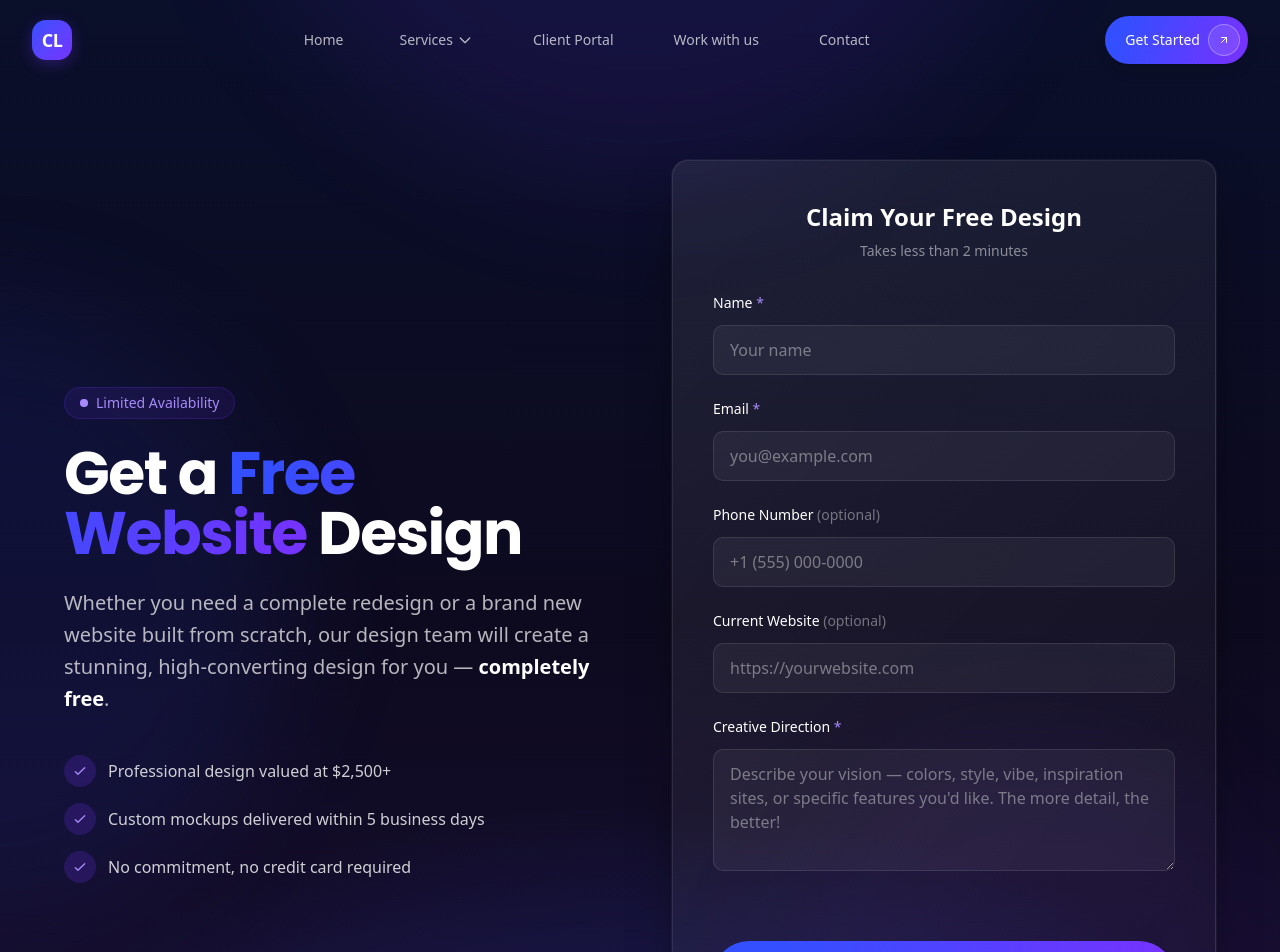
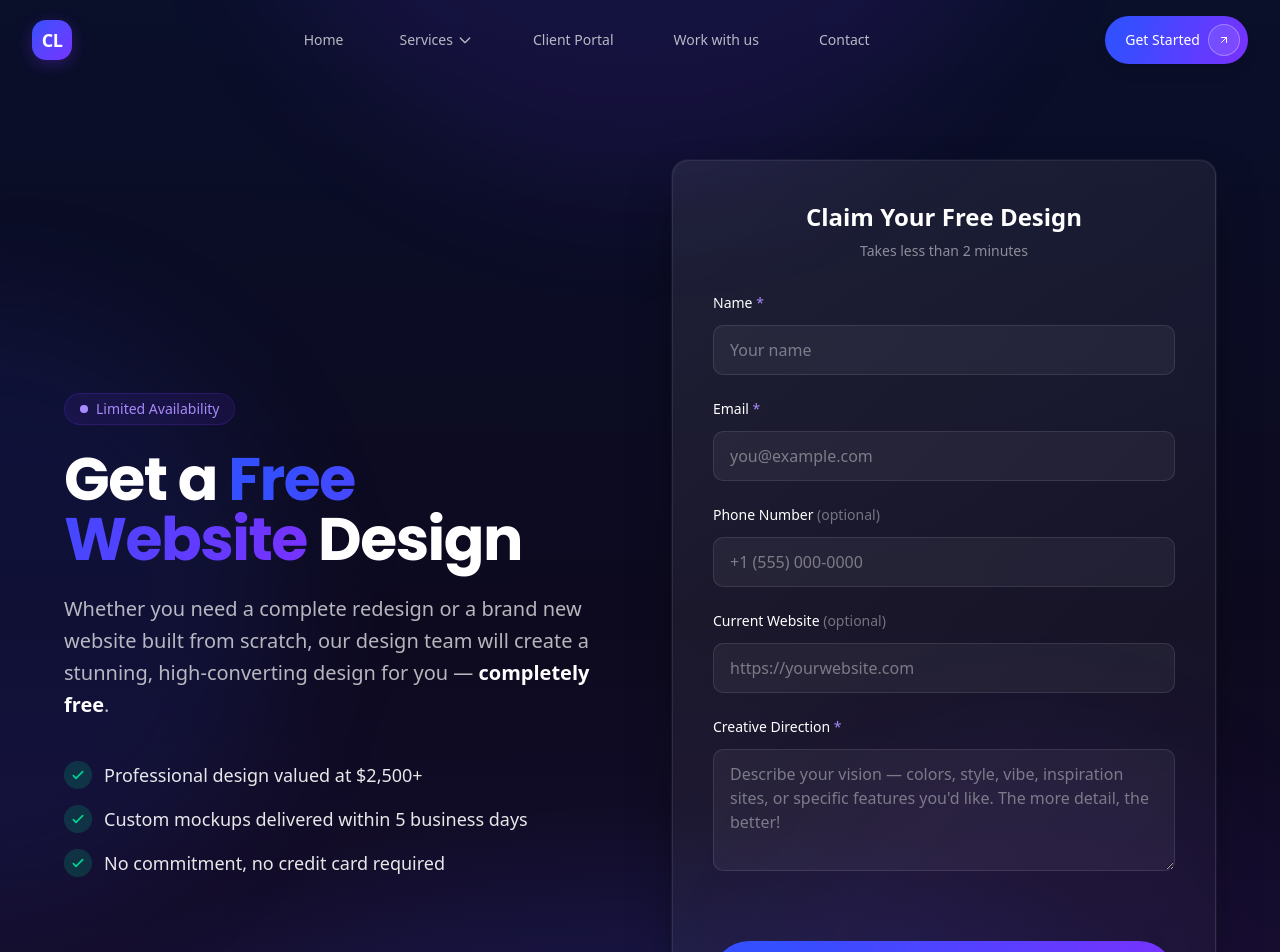
Before and after one commit to jgierlach/core-labs-landing-page, a SvelteKit app: page /website-redesign in a window 1280 px wide. Shown: the top 952 px of the page. Built offline with nearby package versions, Linux system fonts and the light colour scheme.

Commit message:
Refactor layout and styling in website redesign page for improved visual consistency and user engagement

```diff
--- a/src/routes/website-redesign/+page.svelte
+++ b/src/routes/website-redesign/+page.svelte
@@ -122,30 +122,30 @@
 						Whether you need a complete redesign or a brand new website built from scratch, our design team will create a stunning, high-converting design for you — <strong class="text-white">completely free</strong>.
 					</p>
 
-					<div class="mt-10 space-y-4" use:pageLoad={{ delay: 300 }}>
-						<div class="flex items-center gap-3 justify-center lg:justify-start">
-							<div class="flex h-8 w-8 items-center justify-center rounded-full bg-[#7433ff]/20">
-								<svg class="h-4 w-4 text-[#a78bfa]" fill="none" viewBox="0 0 24 24" stroke="currentColor" stroke-width="2">
+					<div class="mt-10 mx-auto max-w-md lg:mx-0 lg:max-w-none space-y-4" use:pageLoad={{ delay: 300 }}>
+						<div class="flex items-start gap-3">
+							<div class="flex h-7 w-7 shrink-0 items-center justify-center rounded-full bg-emerald-500/20">
+								<svg class="h-4 w-4 text-emerald-400" fill="none" viewBox="0 0 24 24" stroke="currentColor" stroke-width="2.5">
 									<path stroke-linecap="round" stroke-linejoin="round" d="M5 13l4 4L19 7" />
 								</svg>
 							</div>
-							<span class="text-white/80">Professional design valued at $2,500+</span>
+							<span class="text-base text-white/90 sm:text-lg">Professional design valued at $2,500+</span>
 						</div>
-						<div class="flex items-center gap-3 justify-center lg:justify-start">
-							<div class="flex h-8 w-8 items-center justify-center rounded-full bg-[#7433ff]/20">
-								<svg class="h-4 w-4 text-[#a78bfa]" fill="none" viewBox="0 0 24 24" stroke="currentColor" stroke-width="2">
+						<div class="flex items-start gap-3">
+							<div class="flex h-7 w-7 shrink-0 items-center justify-center rounded-full bg-emerald-500/20">
+								<svg class="h-4 w-4 text-emerald-400" fill="none" viewBox="0 0 24 24" stroke="currentColor" stroke-width="2.5">
 									<path stroke-linecap="round" stroke-linejoin="round" d="M5 13l4 4L19 7" />
 								</svg>
 							</div>
-							<span class="text-white/80">Custom mockups delivered within 5 business days</span>
+							<span class="text-base text-white/90 sm:text-lg">Custom mockups delivered within 5 business days</span>
 						</div>
-						<div class="flex items-center gap-3 justify-center lg:justify-start">
-							<div class="flex h-8 w-8 items-center justify-center rounded-full bg-[#7433ff]/20">
-								<svg class="h-4 w-4 text-[#a78bfa]" fill="none" viewBox="0 0 24 24" stroke="currentColor" stroke-width="2">
+						<div class="flex items-start gap-3">
+							<div class="flex h-7 w-7 shrink-0 items-center justify-center rounded-full bg-emerald-500/20">
+								<svg class="h-4 w-4 text-emerald-400" fill="none" viewBox="0 0 24 24" stroke="currentColor" stroke-width="2.5">
 									<path stroke-linecap="round" stroke-linejoin="round" d="M5 13l4 4L19 7" />
 								</svg>
 							</div>
-							<span class="text-white/80">No commitment, no credit card required</span>
+							<span class="text-base text-white/90 sm:text-lg">No commitment, no credit card required</span>
 						</div>
 					</div>
 
```
